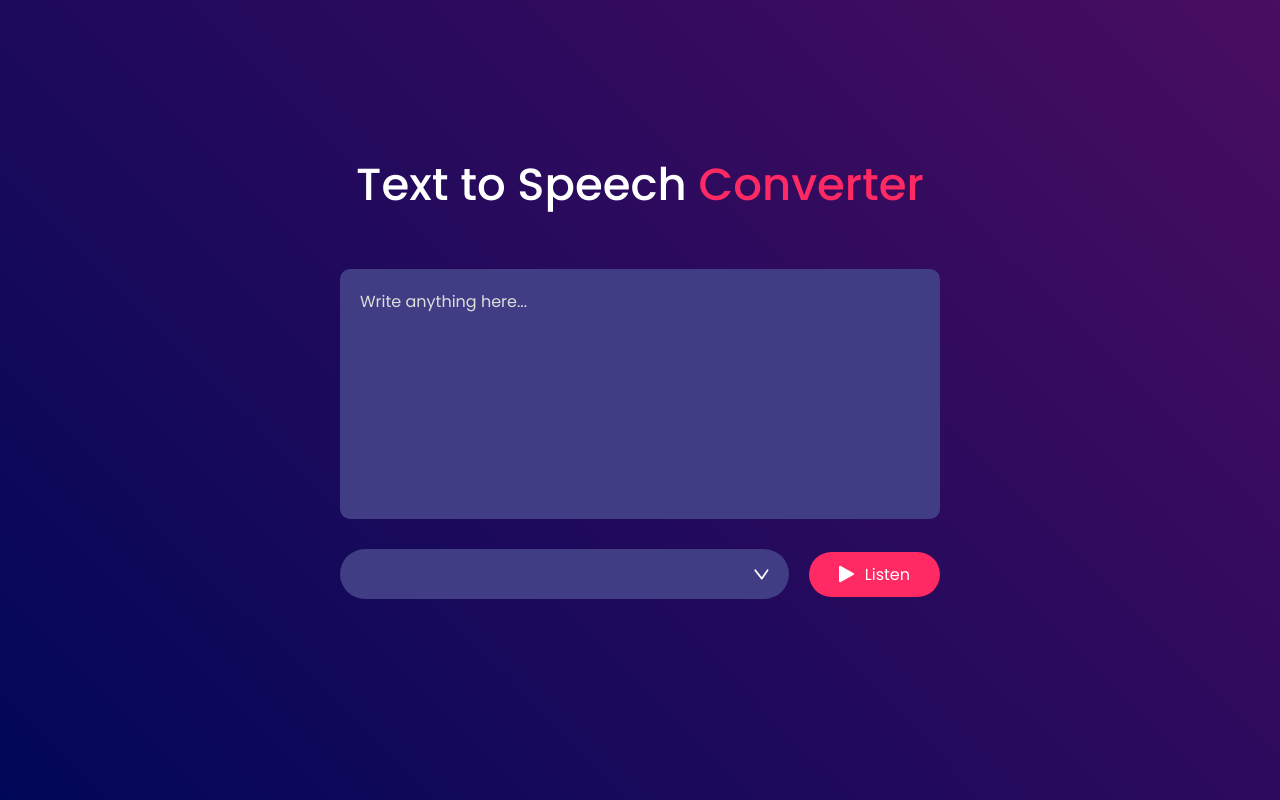
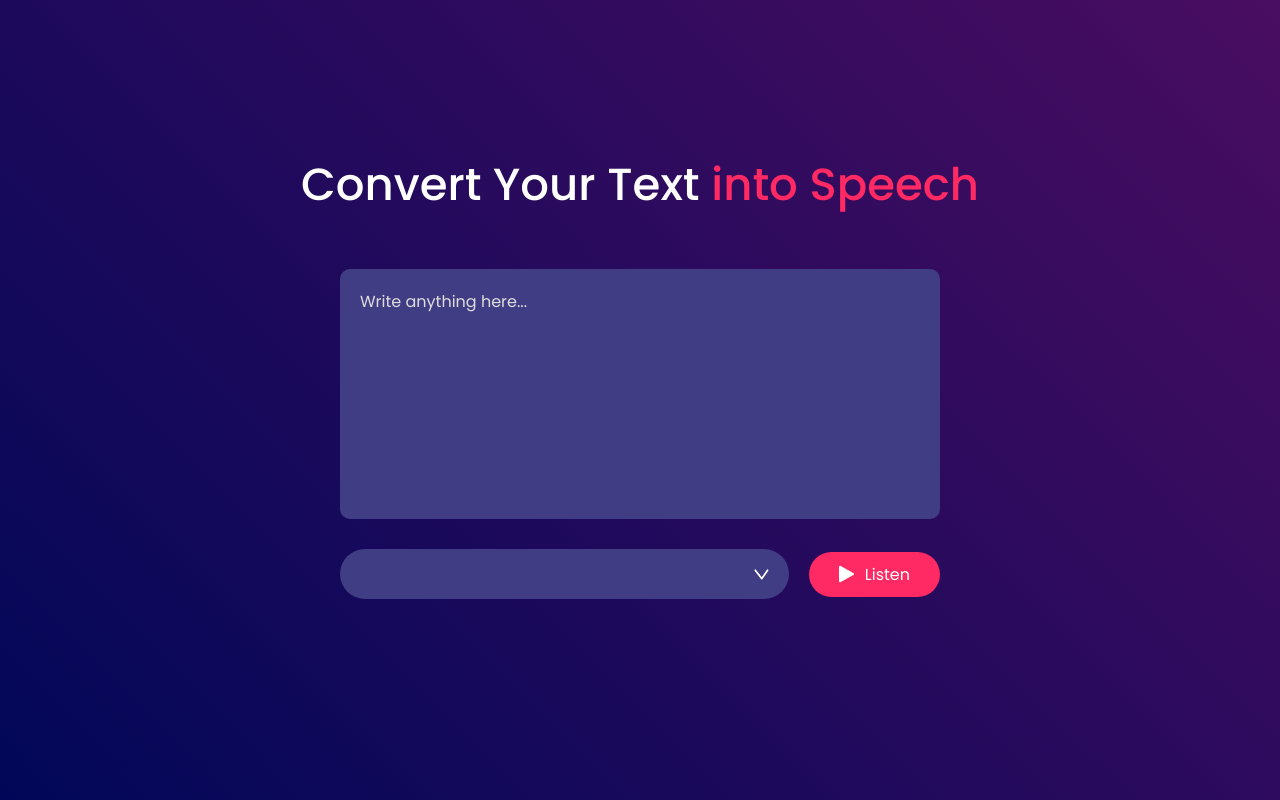
Before and after one commit to carltonjohnson1/text-to-voice, a plain HTML site: page index.html in a window 1280 px wide. Drawn offline with Linux system fonts and the light colour scheme.

Commit message:
Add files via upload
H1 wording tweaks

```diff
--- a/index.html
+++ b/index.html
@@ -9,7 +9,7 @@
   </head>
   <body>
     <div class="hero">
-      <h1>Text to Speech <span>Converter</span></h1>
+      <h1>Convert Your Text <span>into Speech</span></h1>
       <textarea placeholder="Write anything here..."></textarea>
       <div class="row">
         <select></select>
```
